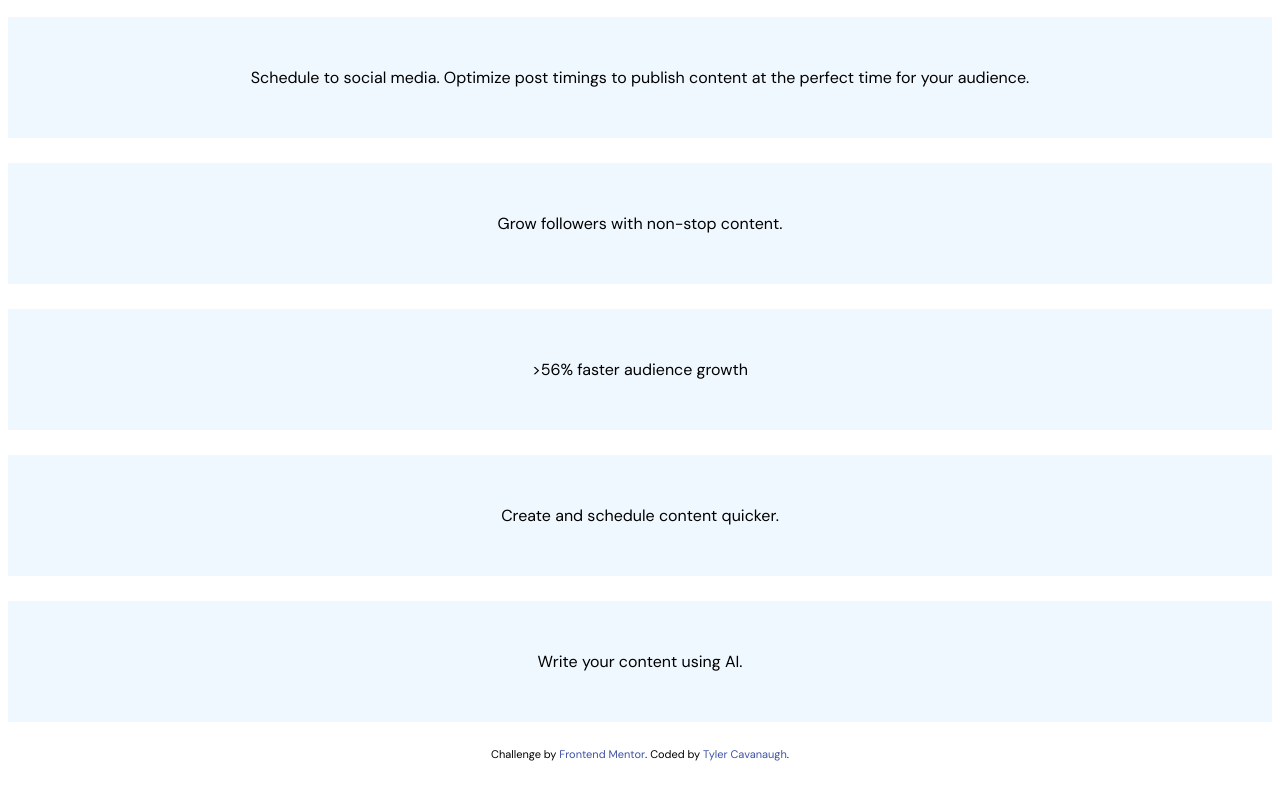
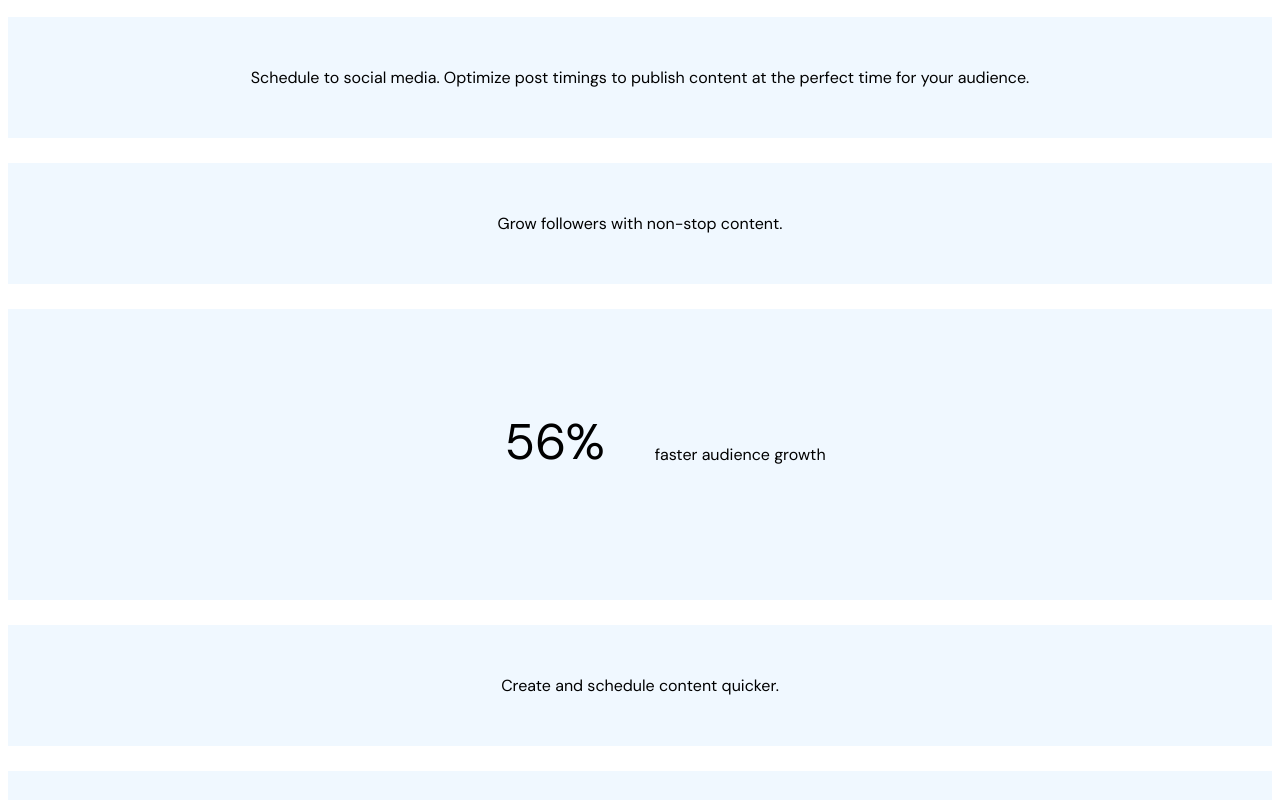
Before and after one commit to Tyler-Cav/Bento-Grid-Challenge, a website built with Vite: page bento-project/index.html in a window 1280 px wide. Shown: the part 514-1314 px from the top of the page. Before the commit the page ends 1283 px from the top, so only its background shows below. Built offline with nearby package versions, Linux system fonts and the light colour scheme.

Commit message:
Bento-Project: More formatting.

```diff
--- a/bento-project/index.html
+++ b/bento-project/index.html
@@ -29,7 +29,7 @@
       Grow followers with non-stop content.
     </div>
     <div>
-      >56% faster audience growth
+      <div style="font-size: 50px;">56%</div>faster audience growth
     </div>
     <div>
       Create and schedule content quicker.
--- a/bento-project/src/style.css
+++ b/bento-project/src/style.css
@@ -34,7 +34,6 @@ a:hover {
   justify-content: space-between;
   color: black;
   background-color: rgb(255, 255, 255);
-
   min-width: 320px;
   min-height: 100vh;
   font-family: 'DMSans', sans-serif;
```
